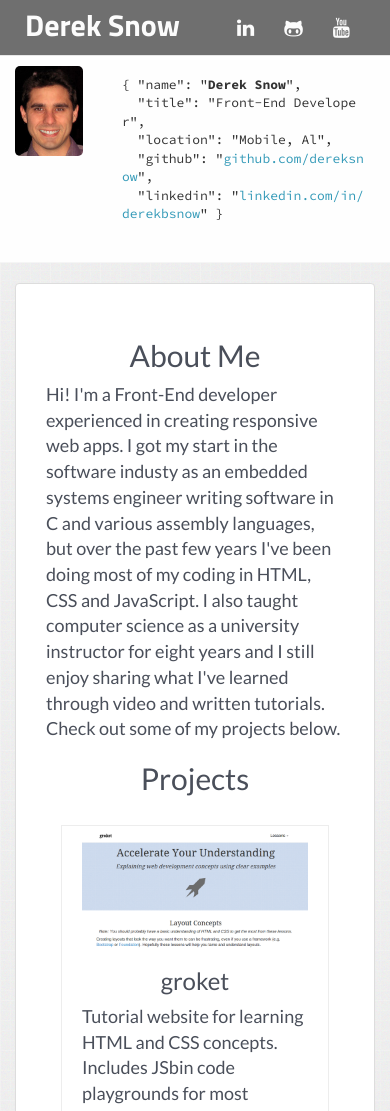
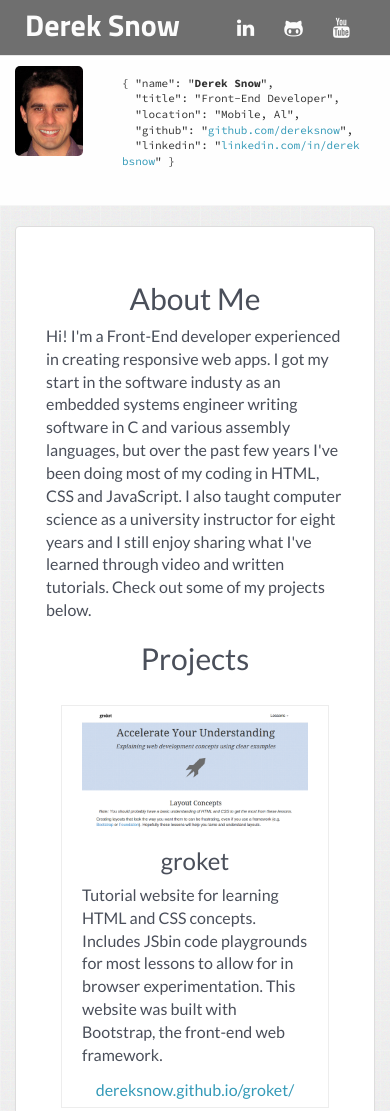
Before and after one commit to dereksnow/old-portfolio, a plain HTML site: page index.html in a window 390 px wide. Shown: the top 1111 px of the page. Drawn offline with nearby package versions, Linux system fonts and the light colour scheme.

Commit message:
styling for small devices and query parameter added to force favicon.

```diff
--- a/css/style.css
+++ b/css/style.css
@@ -107,17 +107,23 @@ footer {
     padding: 10px;
 }
 /* Large displays */
+
 @media (min-width: 1200px) {
     .header pre {
         font-size: 16px;
     }
 }
 /* Extra small devices (phones, less than 768px) */
+
 @media (max-width: 767px) {
     .navbar-right {
         float: right!important;
     }
     .header pre {
-        font-size: 13px;
+        font-size: 11px;
+    }
+    #main p, .projects p,
+    .projects a {
+        font-size: 16px;
     }
 }
--- a/index.html
+++ b/index.html
@@ -14,7 +14,8 @@
 
   <title>Derek Snow | Front-End Developer</title>
   <meta name="viewport" content="width=device-width, initial-scale=1">
-  <link rel="shortcut icon" href="favicon.ico" type="image/x-icon">
+  <link rel="shortcut icon" href="favicon.ico?v=2" type="image/x-icon">
+  <link rel="icon" href="favicon.ico?v=2" type="image/x-icon">
   <!-- Place favicon.ico and apple-touch-icon.png in the root directory -->
   <link rel="stylesheet" href="css/normalize.css">
   <link rel="stylesheet" href=
```
